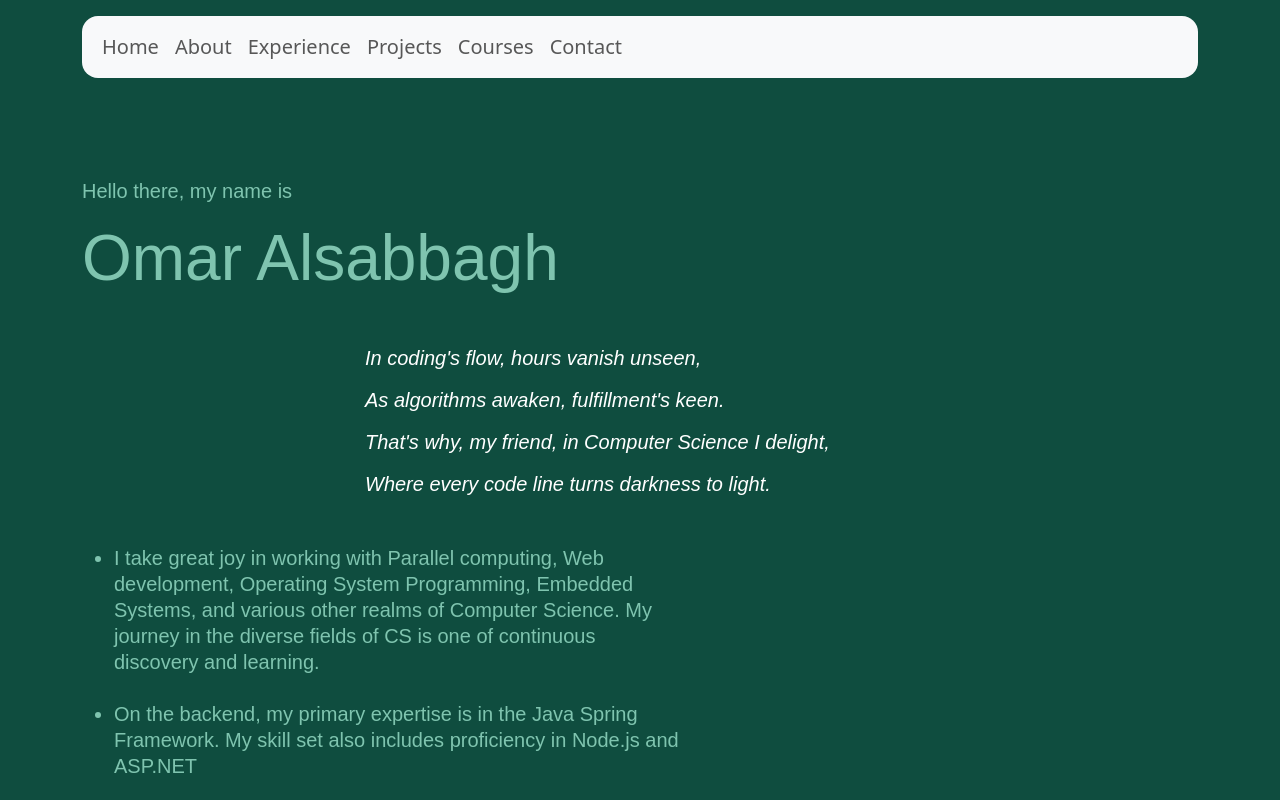
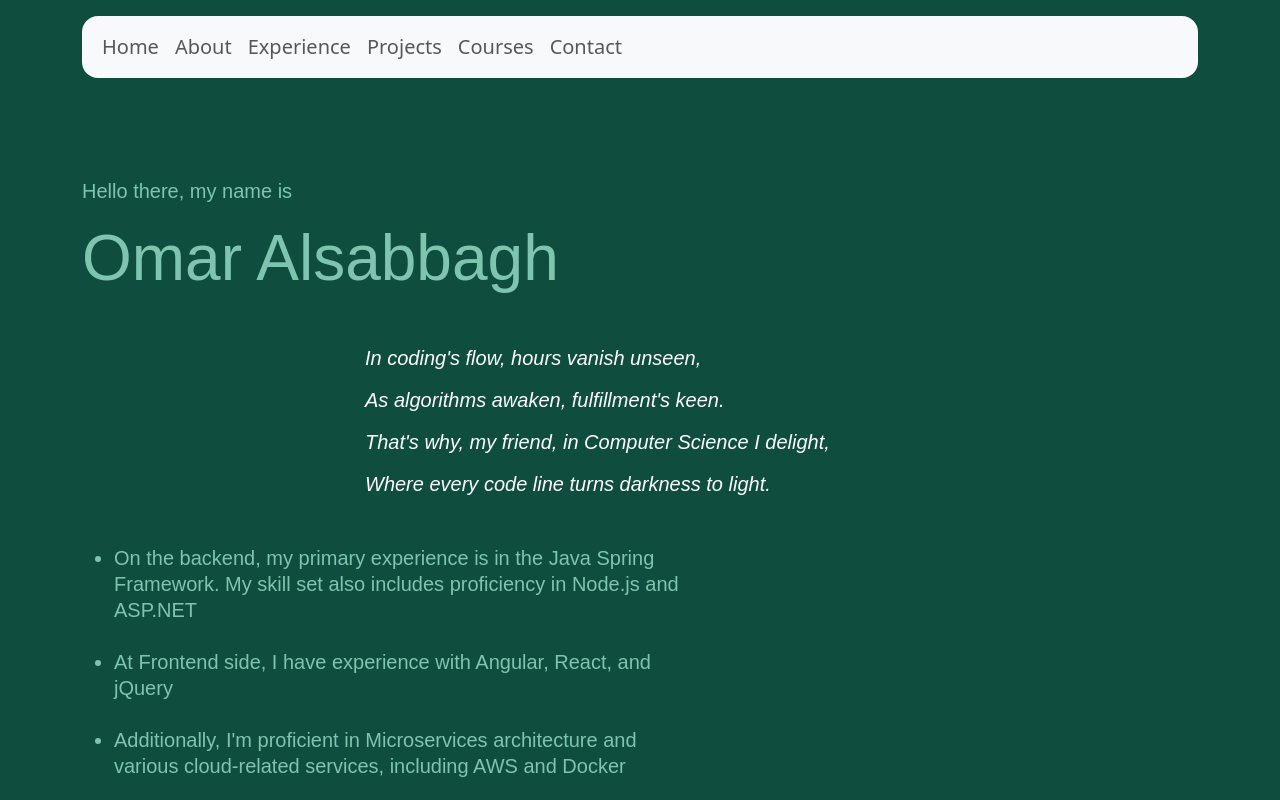
Before and after one commit to Omar-Alsabbagh17/portfolio-website, an Angular app: page / in a window 1280 px wide. Shown: the top 800 px of the page. Built offline with nearby package versions, Linux system fonts and the light colour scheme; a web font is replaced by a local one.

Commit message:
some updates

```diff
--- a/src/app/components/home/home.component.html
+++ b/src/app/components/home/home.component.html
@@ -17,14 +17,14 @@
       </figure>
 
     <ul class="desc">
-      <li> I take great joy in working with Parallel computing, Web development, Operating System Programming, Embedded Systems,
-        and various other realms of Computer Science. My journey in the diverse fields of CS is one of continuous discovery and learning.
-      </li> <br>
-      <li> On the backend, my primary expertise is in the Java Spring Framework. My skill set also includes proficiency in Node.js and ASP.NET </li>
+<!--      <li> I take great joy in working with Parallel computing, Web development, Operating System Programming, Embedded Systems,-->
+<!--        and various other realms of Computer Science. My journey in the diverse fields of CS is one of continuous discovery and learning.-->
+<!--      </li> <br>-->
+      <li> On the backend, my primary experience is in the Java Spring Framework. My skill set also includes proficiency in Node.js and ASP.NET </li>
       <br>
       <li> At Frontend side, I have experience with Angular, React, and jQuery</li>
       <br>
-      <li> Additionally, I possess expertise in Microservices architecture and various cloud-related services, including AWS and Docker</li>
+      <li> Additionally, I'm proficient in Microservices architecture and various cloud-related services, including AWS and Docker</li>
     </ul>
 
     <div class="btn-container">
--- a/src/app/components/projects/projects.component.html
+++ b/src/app/components/projects/projects.component.html
@@ -95,23 +95,23 @@
           </p>
         </div>
       </div>
-      <div class="card mt-3 border-danger" >
-        <div class="card-body">
-          <h5 class="card-title fw-bolder"> Smart Home Automation with ESP32, Wi-Fi/Bluetooth.</h5>
-          <p>•	Enable remote control of various home devices (lights, fans, Door, appliances) via android mobile app.</p>
-          <p>•	Temperature monitoring, Smoke detection and send notifications to user for specific events (e.g., intrusion detection).</p>
-          <p>•	Enable scheduled device activation and automation based on sensor input (e.g., automatic lights with motion detection)</p>
-          <p>•	Monitor activity on OLED display and Android app. Measure light intensity with LDR. Power consumption optimization.</p>
-        </div>
-      </div>
-      <div class="card mt-3 border-info" >
-        <div class="card-body">
-          <h5 class="card-title fw-bolder"> GPS-Enabled Wearable for Health Tracking.</h5>
-          <p>•	Developed a GPS-enabled wearable device for health tracking, combining location-based data with vital health metrics.</p>
-          <p>•	Implemented features for monitoring Heart rate (BPM) , temperature, and other health-related metrics, offering users comprehensive insights into their fitness progress.</p>
-          <p>•	Incorporated GPS tech for precise location tracking. Ability to send user’s current location in case of emergency.</p>
-        </div>
-      </div>
+<!--      <div class="card mt-3 border-danger" >-->
+<!--        <div class="card-body">-->
+<!--          <h5 class="card-title fw-bolder"> Smart Home Automation with ESP32, Wi-Fi/Bluetooth.</h5>-->
+<!--          <p>•	Enable remote control of various home devices (lights, fans, Door, appliances) via android mobile app.</p>-->
+<!--          <p>•	Temperature monitoring, Smoke detection and send notifications to user for specific events (e.g., intrusion detection).</p>-->
+<!--          <p>•	Enable scheduled device activation and automation based on sensor input (e.g., automatic lights with motion detection)</p>-->
+<!--          <p>•	Monitor activity on OLED display and Android app. Measure light intensity with LDR. Power consumption optimization.</p>-->
+<!--        </div>-->
+<!--      </div>-->
+<!--      <div class="card mt-3 border-info" >-->
+<!--        <div class="card-body">-->
+<!--          <h5 class="card-title fw-bolder"> GPS-Enabled Wearable for Health Tracking.</h5>-->
+<!--          <p>•	Developed a GPS-enabled wearable device for health tracking, combining location-based data with vital health metrics.</p>-->
+<!--          <p>•	Implemented features for monitoring Heart rate (BPM) , temperature, and other health-related metrics, offering users comprehensive insights into their fitness progress.</p>-->
+<!--          <p>•	Incorporated GPS tech for precise location tracking. Ability to send user’s current location in case of emergency.</p>-->
+<!--        </div>-->
+<!--      </div>-->
       <div class="card mt-3 border-danger" >
         <div class="card-body">
           <h5 class="card-title fw-bolder"> Real-Time Clock display.</h5>
```
